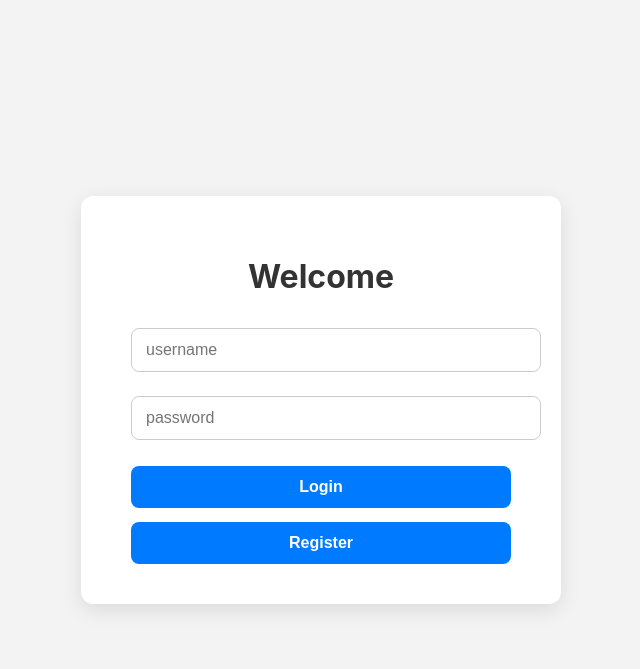
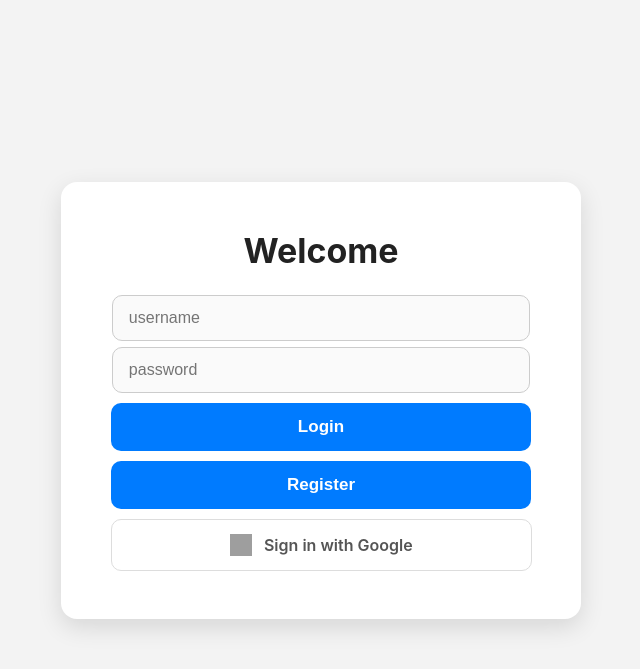
Before and after one commit to abhinaytn/flask-auth, a Flask app: page / in a window 1280 px wide. Shown: the top 669 px of the page, without its empty margins (319-959 px from the left). Run offline with Flask 3, Linux system fonts and the light colour scheme; grey boxes are pictures that could not be loaded.

Commit message:
add google oauth

```diff
--- a/main.py
+++ b/main.py
@@ -1,14 +1,28 @@
 from flask import Flask, render_template, request, redirect, session, url_for
 from werkzeug.security import generate_password_hash, check_password_hash
 from flask_sqlalchemy import SQLAlchemy
+from authlib.integrations.flask_client import OAuth
 
 app = Flask(__name__)
-app.secret_key = "your_secret_key"
+app.secret_key = "secret_key"
 
 # Configure SQL Alchemy
 app.config["SQLALCHEMY_DATABASE_URI"] = "sqlite:///users.db"
 app.config["SQLALCHEMY_TRACK_MODIFICATIONS"] = False
 db = SQLAlchemy(app)
+
+oauth = OAuth(app)
+
+google = oauth.register(
+    name='google',
+    client_id="GOOGLE_CLIENT_ID",
+    client_secret="GOOGLE_CLIENT_SECRET",
+    api_base_url="https://www.googleapis.com/oauth2/v3/",
+    server_metadata_url="https://accounts.google.com/.well-known/openid-configuration",
+    client_kwargs={
+        "scope": "openid email profile"
+    }
+)
 
 # Database Model
 class User(db.Model):
@@ -43,6 +57,26 @@ def login():
   else:
     return render_template("index.html")
 
+# Google login
+@app.route("/google-login")
+def google_login():
+    redirect_uri = url_for("google_callback", _external=True)
+    return google.authorize_redirect(redirect_uri)
+
+@app.route("/auth/callback")
+def google_callback():
+    token = google.authorize_access_token()
+    user_info = google.get("userinfo").json()
+
+    user = User.query.filter_by(username=user_info["email"]).first()
+    if not user:
+        new_user = User(username=user_info["email"], password_hash="")
+        db.session.add(new_user)
+        db.session.commit()
+
+    session["username"] = user_info["email"].split("@")[0]
+    return redirect(url_for("dashboard"))
+
 # Register
 @app.route("/register", methods=["POST"])
 def register():
@@ -58,7 +92,6 @@ def register():
     db.session.commit()
     session['username'] = username
     return redirect(url_for('dashboard'))
-
 
 # Dashboard
 @app.route("/dashboard")
--- a/static/style.css
+++ b/static/style.css
@@ -1,3 +1,4 @@
+/* GENERAL PAGE SETTINGS */
 body {
   margin: 0;
   padding: 0;
@@ -9,74 +10,123 @@ body {
   height: 100vh;
 }
 
+/* CARD CONTAINER */
 .container {
-  width: 380px;
-  padding: 40px 50px;
-  background: #fff;
-  border-radius: 12px;
-  box-shadow: 0 6px 20px rgba(0, 0, 0, 0.1);
+  width: 420px;
+  padding: 48px 50px;
+  background: #ffffff;
+  border-radius: 16px;
+  box-shadow: 0 8px 24px rgba(0, 0, 0, 0.12);
   text-align: center;
+  display: flex;
+  flex-direction: column;
+  gap: 18px; /* Consistent spacing between elements */
 }
 
 h1 {
-  font-size: 32px;
-  color: #333;
-  margin-bottom: 20px;
+  margin: 0;
+  font-size: 34px;
+  font-weight: 700;
+  color: #222;
 }
 
+/* INPUT FIELDS */
 .input-field {
-  width: 100%;
-  padding: 12px 14px;
-  margin: 12px 0;
+  width: 91.5%;
+  padding: 13px 16px;
+  margin-top: 6px;
   border: 1px solid #ccc;
-  border-radius: 8px;
+  border-radius: 10px;
   font-size: 16px;
-  outline: none;
-  transition: border-color 0.2s ease, box-shadow 0.2s ease;
+  background: #fafafa;
+  transition: border-color 0.25s ease, box-shadow 0.25s ease;
 }
 
 .input-field:focus {
   border-color: #007bff;
-  box-shadow: 0 0 4px rgba(0, 123, 255, 0.4);
+  background: #ffffff;
+  box-shadow: 0 0 6px rgba(0, 123, 255, 0.4);
 }
 
+/* BUTTONS */
 .btn {
   width: 100%;
-  padding: 12px;
-  margin-top: 14px;
+  padding: 14px;
   border: none;
-  border-radius: 8px;
-  font-size: 16px;
+  border-radius: 10px;
+  font-size: 17px;
   font-weight: 600;
   cursor: pointer;
-  transition: background-color 0.2s ease;
+  margin-top: 10px;
+  transition: background 0.25s ease, transform 0.15s ease;
 }
 
+.btn:hover {
+  transform: translateY(-1px);
+}
+
+/* LOGIN / REGISTER */
 .btn-login {
   background: #007bff;
-  color: #fff;
+  color: white;
 }
 
 .btn-login:hover {
   background: #0056cc;
 }
 
+/* GOOGLE BUTTON */
+.google-btn {
+  display: flex;
+  align-items: center;
+  justify-content: center;
+  gap: 12px;
+  width: 93%;
+  padding: 14px;
+  margin-top: 10px;
+  background: white;
+  color: #555;
+  border: 1px solid #ddd;
+  border-radius: 10px;
+  cursor: pointer;
+  font-size: 16px;
+  font-weight: 600;
+  text-decoration: none;
+  transition: background-color 0.25s ease, transform 0.15s ease;
+}
+
+.google-btn:hover {
+  background: #f3f3f3;
+  transform: translateY(-1px);
+}
+
+.google-btn img {
+  width: 22px;
+  height: 22px;
+}
+
+/* LOGOUT BUTTON */
 .btn-logout {
   display: inline-block;
-  padding: 12px 18px;
+  padding: 14px 1px;
   background: #dc3545;
-  color: #fff;
+  color: white;
   text-decoration: none;
-  border-radius: 8px;
-  margin-top: 20px;
-  transition: background-color 0.2s ease;
+  border-radius: 10px;
+  margin-top: 24px;
+  font-size: 17px;
+  font-weight: 600;
+  transition: background 0.25s ease, transform 0.15s ease;
 }
 
 .btn-logout:hover {
   background: #b52a37;
+  transform: translateY(-1px);
 }
 
+/* PARAGRAPH */
 p {
+  color: #666;
   font-size: 18px;
-  color: #555;
+  margin-top: 6px;
 }
--- a/templates/index.html
+++ b/templates/index.html
@@ -1,6 +1,4 @@
-{% extends "base.html" %}
-
-{% block body %}
+{% extends "base.html" %} {% block body %}
 
 <div class="container">
   <h1>Welcome</h1>
@@ -33,20 +31,26 @@
       class="btn btn-login"
       onclick="setActionForm('register')"
     />
+    <a href="{{ url_for('google_login') }}" class="google-btn">
+      <img
+        src="https://developers.google.com/identity/images/g-logo.png"
+        alt="Google logo"
+      />
+      <span>Sign in with Google</span>
+    </a>
   </form>
 </div>
 
 <script>
   function setActionForm(action) {
-    let form = document.getElementById('auth-form')
-    if (action === 'login') {
-      form.action = "{{url_for('login')}}"
-      form.method = 'post'
+    let form = document.getElementById("auth-form");
+    if (action === "login") {
+      form.action = "{{url_for('login')}}";
+      form.method = "post";
       form.submit();
-    }
-    else if (action === 'register') {
-      form.action = "{{url_for('register')}}"
-      form.method = 'post'
+    } else if (action === "register") {
+      form.action = "{{url_for('register')}}";
+      form.method = "post";
       form.submit();
     }
   }
```
Also changed, not shown: README.md.
